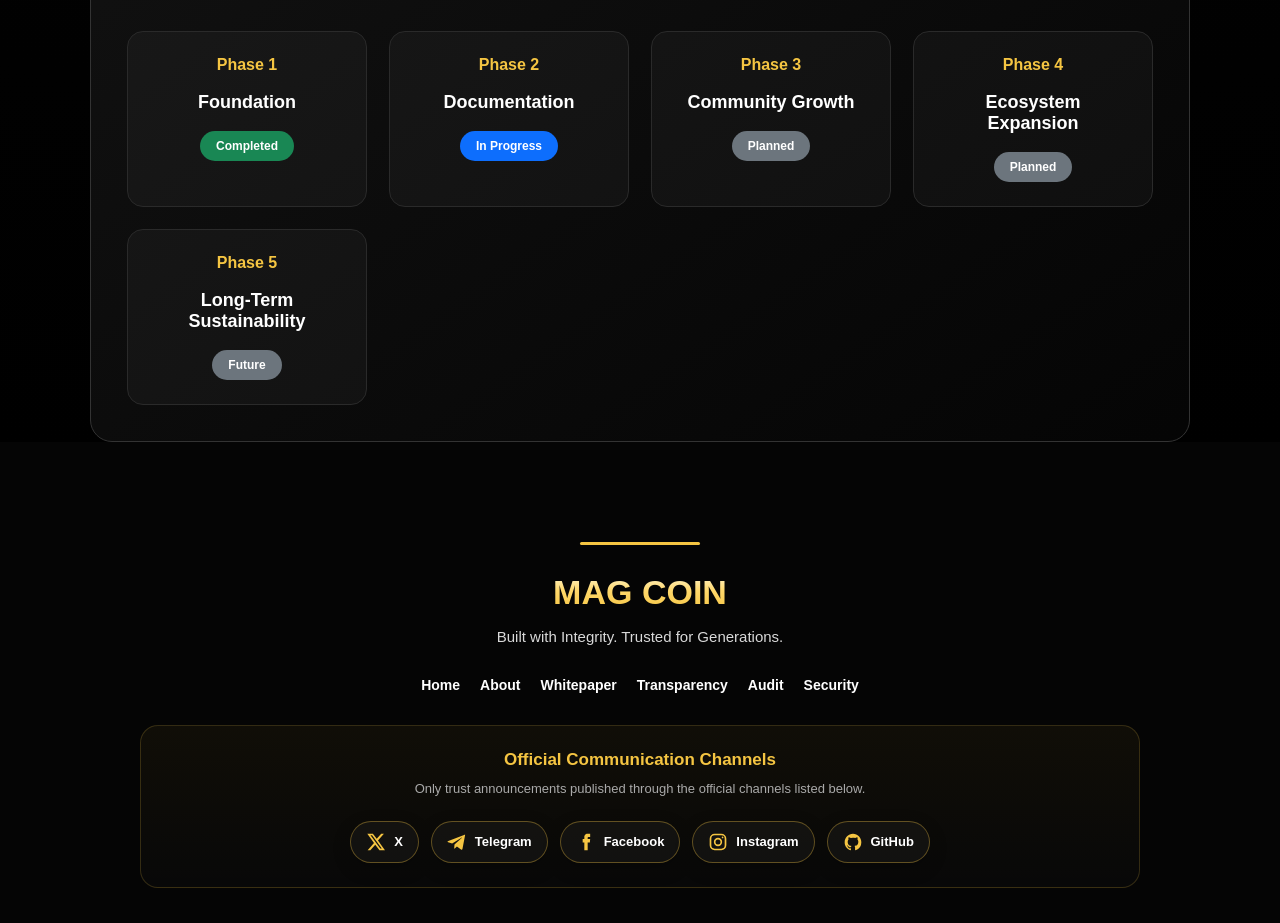
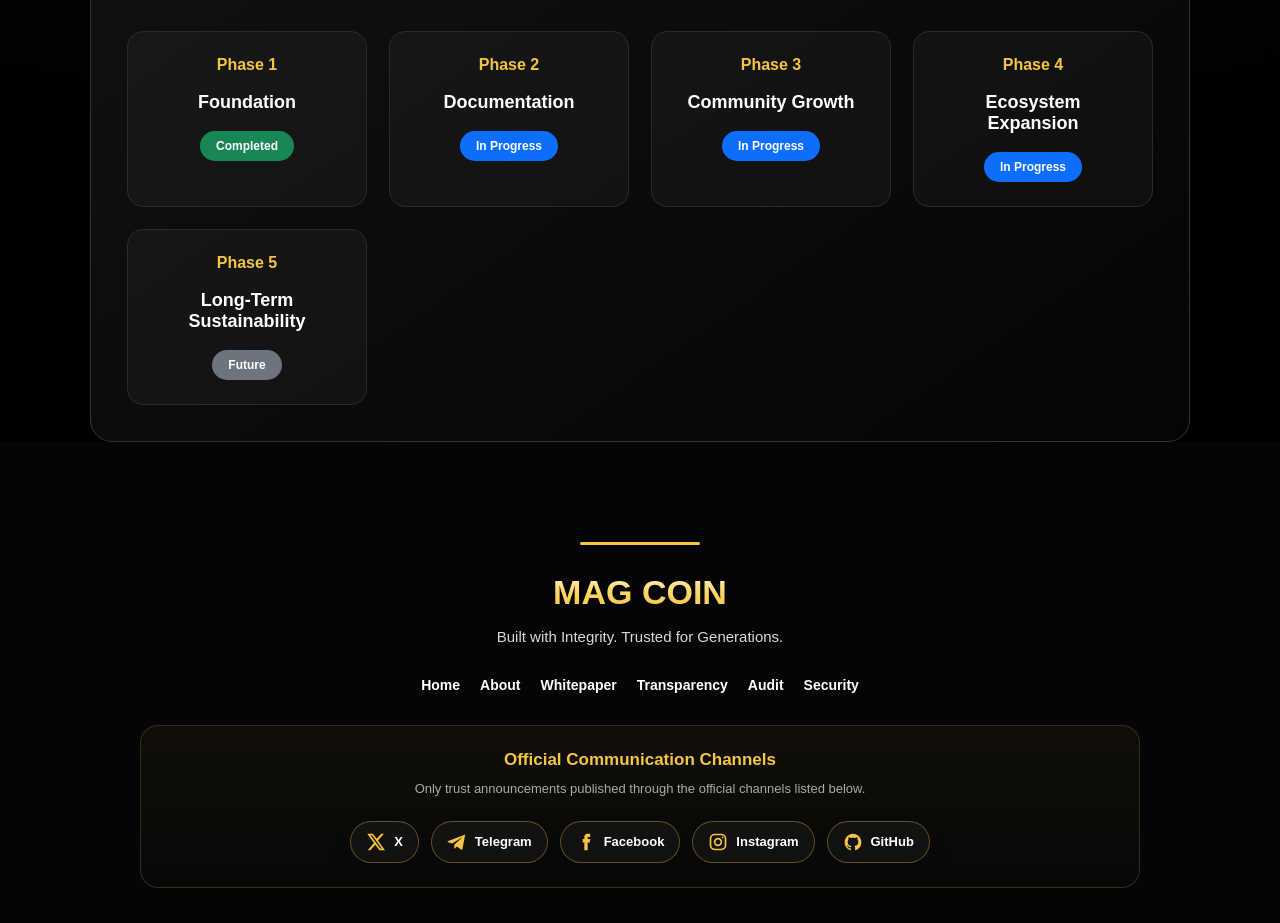
Before and after one commit to MAGZOWN/mag-coin-website, a Next.js app: page / in a window 1280 px wide. Shown: the part 2960-3883 px from the top of the page. Built offline with nearby package versions, Linux system fonts and the light colour scheme.

Commit message:
Phase 16.7: Update development timeline to reflect current project progress

```diff
--- a/app/data/developmentTimeline.ts
+++ b/app/data/developmentTimeline.ts
@@ -12,12 +12,12 @@ export const developmentTimeline = [
   {
     phase: "Phase 3",
     title: "Community Growth",
-    status: "Planned",
+    status: "In Progress",
   },
   {
     phase: "Phase 4",
     title: "Ecosystem Expansion",
-    status: "Planned",
+    status: "In Progress",
   },
   {
     phase: "Phase 5",
```
